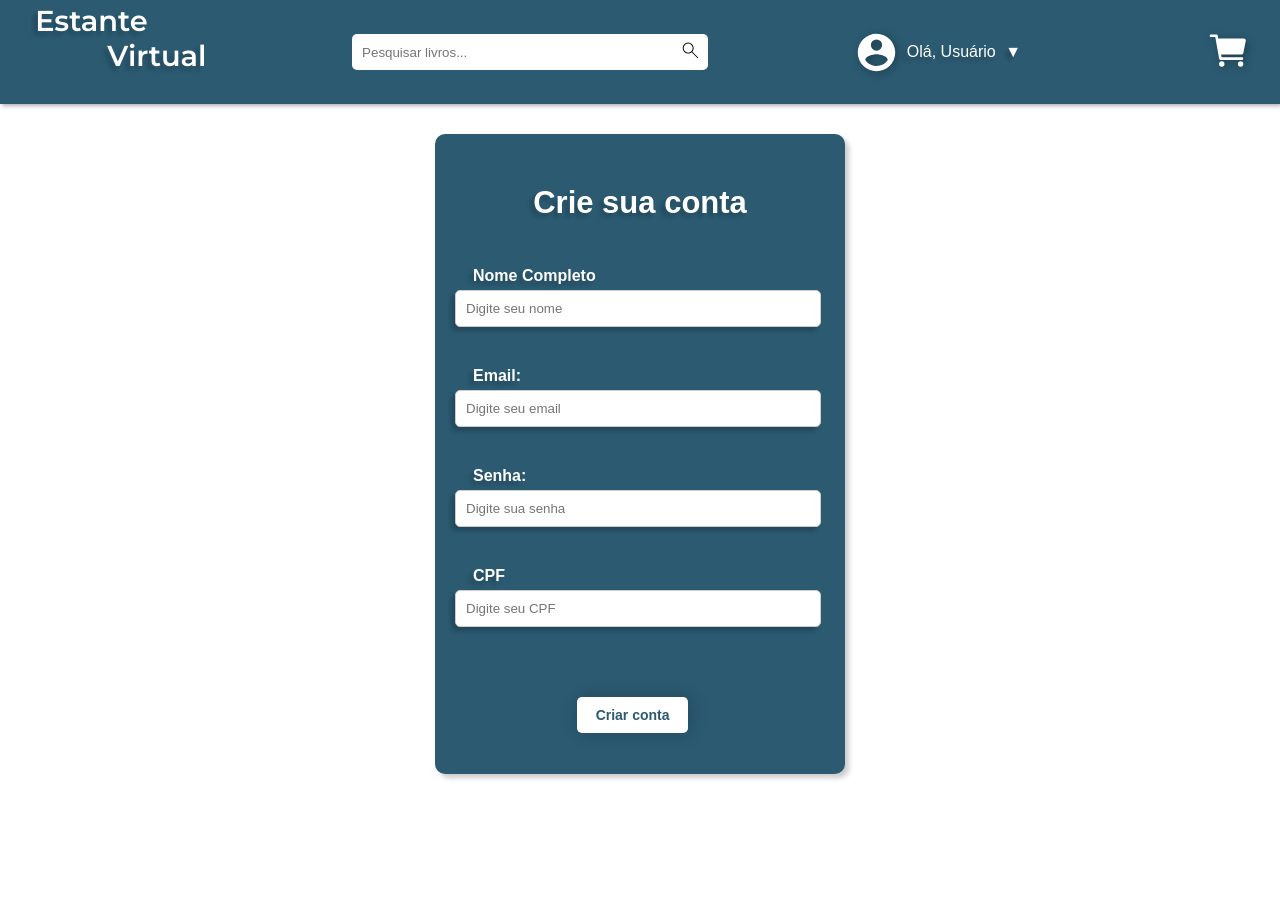
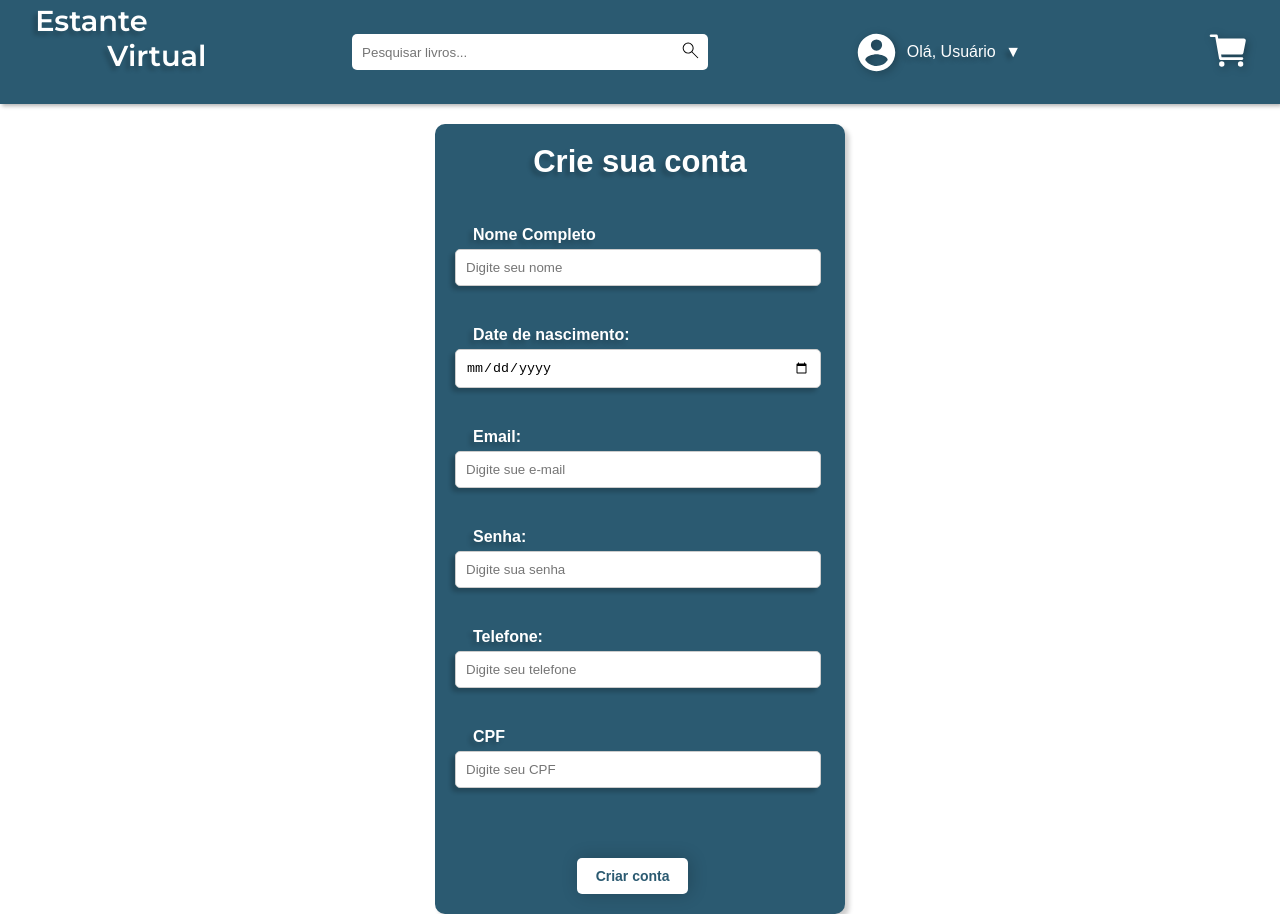
Before and after one commit to FabricioDurk1/estande-virtual, a React (Vite) app in the folder frontend/: page /register in a window 1280 px wide. Before the commit the page ends 804 px from the top, so only its background shows below. Built offline with nearby package versions, Linux system fonts and the light colour scheme.

Commit message:
Adiciona integração de login e cadastro com backend

```diff
--- a/frontend/package.json
+++ b/frontend/package.json
@@ -11,6 +11,7 @@
     "prepare": "cd .. && husky frontend/.husky"
   },
   "dependencies": {
+    "axios": "^1.7.2",
     "react": "^17.0.2",
     "react-dom": "^17.0.2",
     "react-router-dom": "^6.25.1"
--- a/frontend/src/components/Head.tsx
+++ b/frontend/src/components/Head.tsx
@@ -25,8 +25,8 @@ function FirstComponent() {
                         <div className="menu-item">
                         Olá, Usuário <span className="arrow">&#9660;</span>
                             <div className="dropdown-content">
-                                <a className='option' href="/login">Entrar</a>
-                                <a className='option' href="/register">Cadastre-se</a>
+                                <Link to='/login' className='option'>Entrar</Link>
+                                <Link to='/register' className='option'>Cadastre-se</Link>
                             </div>
                         </div>
                     </div>
--- a/frontend/src/pages/login/Login.tsx
+++ b/frontend/src/pages/login/Login.tsx
@@ -1,22 +1,55 @@
+import { ChangeEvent, useState } from 'react';
 import './login.css'
 
+import { api } from '../../services/api';
+
 function Login() {
+    const [email, setEmail] = useState("");
+    const [password, setPassword] = useState("");
+    const [isLoading, setIsLoading] = useState(false);
+
+    async function handleSubmit(event: ChangeEvent<HTMLFormElement>)
+    {
+        event.preventDefault();
+
+        const requestBody = {
+            email: email,
+            password: password
+        }
+
+        setIsLoading(true);
+        await api.post("/auth/login", requestBody);
+        setIsLoading(false);
+    }
+
     return (
         <div>
             <div className="login-container">
                 <div className="login-form">
                     <h2>Faça login em sua conta</h2>
-                    <form className='form'>
+                    <form className='form' onSubmit={handleSubmit}>
                         <div className="form-group">
                             <label id='email-label' htmlFor="email">Email:</label>
-                            <input type="email" id="email" name="email" placeholder="Digite seu email"></input>
+                            <input
+                                type="email"
+                                id="email"
+                                name="email"
+                                placeholder="Digite seu email"
+                                onChange={(event) => setEmail(event.target.value)}
+                            ></input>
                         </div>
                         <div className="form-group">
                             <label id='password-label' htmlFor="senha">Senha:</label>
-                            <input type="password" id="senha" name="senha" placeholder="Digite sua senha">
+                            <input
+                                type="password"
+                                id="senha"
+                                name="senha"
+                                placeholder="Digite sua senha"
+                                onChange={(event) => setPassword(event.target.value)}
+                            >
                             </input>
                         </div>
-                        <button type="submit">Entrar</button>
+                        <button type="submit" className={isLoading ? 'btn-disable' : ''} disabled={isLoading ? true : false}>Entrar</button>
                     </form>
                 </div>
             </div>
--- a/frontend/src/pages/login/login.css
+++ b/frontend/src/pages/login/login.css
@@ -86,6 +86,27 @@
     box-shadow: 2px 0px 18px rgba(0, 0, 0, 0.2)
 }
 
+.login-form button.btn-disable {
+    width: 30%;
+    padding: 10px;
+    font-weight: bold;
+    font-size: 14px;
+    font-family: Arial, Helvetica, sans-serif;
+    margin-left: 33%;
+    background-color: #bababa;
+    color: #515151;
+    border: none;
+    border-radius: 5px;
+    cursor: pointer;
+    transition: background-color 0.3s ease;
+    margin-top: 30px;
+    box-shadow: none;
+}
+
+.login-form button.btn-disable:hover {
+    background-color: #bababa;
+    color: #515151;
+}
 
 .login-form button:hover {
     background-color: #4a677467;
--- a/frontend/src/pages/register/Register.tsx
+++ b/frontend/src/pages/register/Register.tsx
@@ -1,27 +1,76 @@
+import { ChangeEvent, useState } from 'react';
+
 import './register.css'
+import { api } from '../../services/api';
+
+type RegisterFormData = {
+    name: string;
+    email: string;
+    password: string;
+    cpf: string;
+    phoneNumber: string;
+    birthDate: string;
+}
 
 function Register() {
+    const [registerFormData, setRegisterFormData] = useState<RegisterFormData>({
+        name: '',
+        email: '',
+        cpf: '',
+        password: '',
+        phoneNumber: '',
+        birthDate: ''
+    });
+
+    function handleSubmit(event: ChangeEvent<HTMLFormElement>) {
+        event.preventDefault();
+
+        const requestBody = {
+            cpf: registerFormData.cpf,
+            email: registerFormData.email,
+            name: registerFormData.name,
+            password: registerFormData.password,
+            phoneNumber: registerFormData.phoneNumber,
+            birthDate: registerFormData.birthDate
+        }
+
+        api.post("/auth/register", requestBody)
+    }
+
     return (
         <div>
             <div className="register-container">
                 <div className="register-form">
                     <h2>Crie sua conta</h2>
-                    <form className='form'>
+                    <form className='form' onSubmit={handleSubmit}>
                         <div className="form-group">
-                            <label id='name-label' htmlFor="email">Nome Completo</label>
-                            <input type="email" id="email" name="email" placeholder="Digite seu nome"></input>
+                            <label id='name-label' htmlFor="name">Nome Completo</label>
+                            <input type="name" id="name" name="name" placeholder="Digite seu nome" onChange={(event) => setRegisterFormData({ ...registerFormData, name: event.target.value })} required></input>
                         </div>
+
                         <div className="form-group">
-                            <label id='email-label' htmlFor="senha">Email:</label>
-                            <input type="password" id="senha" name="senha" placeholder="Digite seu email"></input>
+                            <label id='birth-date-label' htmlFor="birthDate">Date de nascimento:</label>
+                            <input type="date" id="birthDate" name="birthDate" placeholder="Digite sua data de nascimento"  onChange={(event) => setRegisterFormData({ ...registerFormData, birthDate: event.target.value })} required></input>
                         </div>
+
                         <div className="form-group">
-                            <label id='password-label' htmlFor="email">Senha:</label>
-                            <input type="email" id="email" name="email" placeholder="Digite sua senha"></input>
+                            <label id='email-label' htmlFor="email">Email:</label>
+                            <input type="email" id="email" name="email" placeholder="Digite sue e-mail"  onChange={(event) => setRegisterFormData({ ...registerFormData, email: event.target.value })} required></input>
                         </div>
+
                         <div className="form-group">
-                            <label id='cpf-label' htmlFor="senha">CPF</label>
-                            <input type="password" id="senha" name="senha" placeholder="Digite seu CPF"></input>
+                            <label id='password-label' htmlFor="senha">Senha:</label>
+                            <input type="password" id="senha" name="senha" placeholder="Digite sua senha"  onChange={(event) => setRegisterFormData({ ...registerFormData, password: event.target.value })} required></input>
+                        </div>
+
+                        <div className="form-group">
+                            <label id='phone-label' htmlFor="phoneNumber">Telefone:</label>
+                            <input type="tel" id="phoneNumber" name="phoneNumber" placeholder="Digite seu telefone"  onChange={(event) => setRegisterFormData({ ...registerFormData, phoneNumber: event.target.value })} required></input>
+                        </div>
+
+                        <div className="form-group">
+                            <label id='cpf-label' htmlFor="cpf">CPF</label>
+                            <input type="text" id="cpf" name="cpf" placeholder="Digite seu CPF" maxLength={11} onChange={(event) => setRegisterFormData({ ...registerFormData, cpf: event.target.value })} required></input>
                         </div>
                         <button type="submit">Criar conta</button>
                     </form>
--- a/frontend/src/pages/register/register.css
+++ b/frontend/src/pages/register/register.css
@@ -12,15 +12,14 @@
     display: flex;
     justify-content: center;
     align-items: center;
-    height: 700px;
 }
 
 
 .register-form {
     width: 370px;
-    height: 600px;
     background-color: #2B5A71;
     border-radius: 10px;
+    margin-top: 20px;
     padding: 20px;
     box-shadow: 4px 4px 5px rgba(0, 0, 0, 0.2);
 }
@@ -30,7 +29,6 @@
 }
 
 .register-form h2 {
-    margin-top: 31px;
     display: flex;
     justify-content: center;
     font-size: 31px;
--- /dev/null
+++ b/frontend/src/services/api.ts
@@ -0,0 +1,7 @@
+import axios from "axios";
+
+const api = axios.create({
+  baseURL: "http://localhost:8080/api/v1"
+});
+
+export { api };
```
Also changed, not shown: 1 other file (tests, documents, lock files or other folders).
